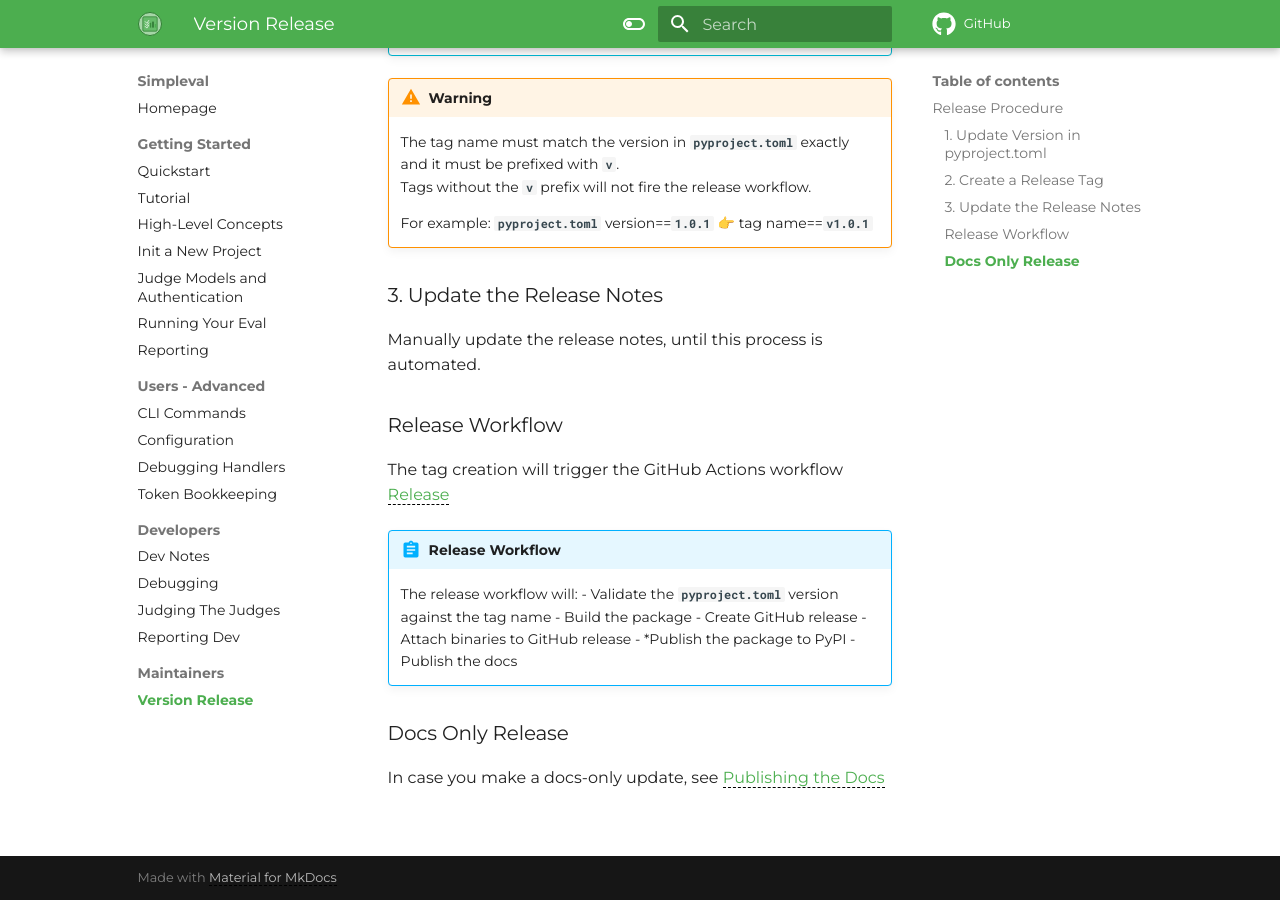
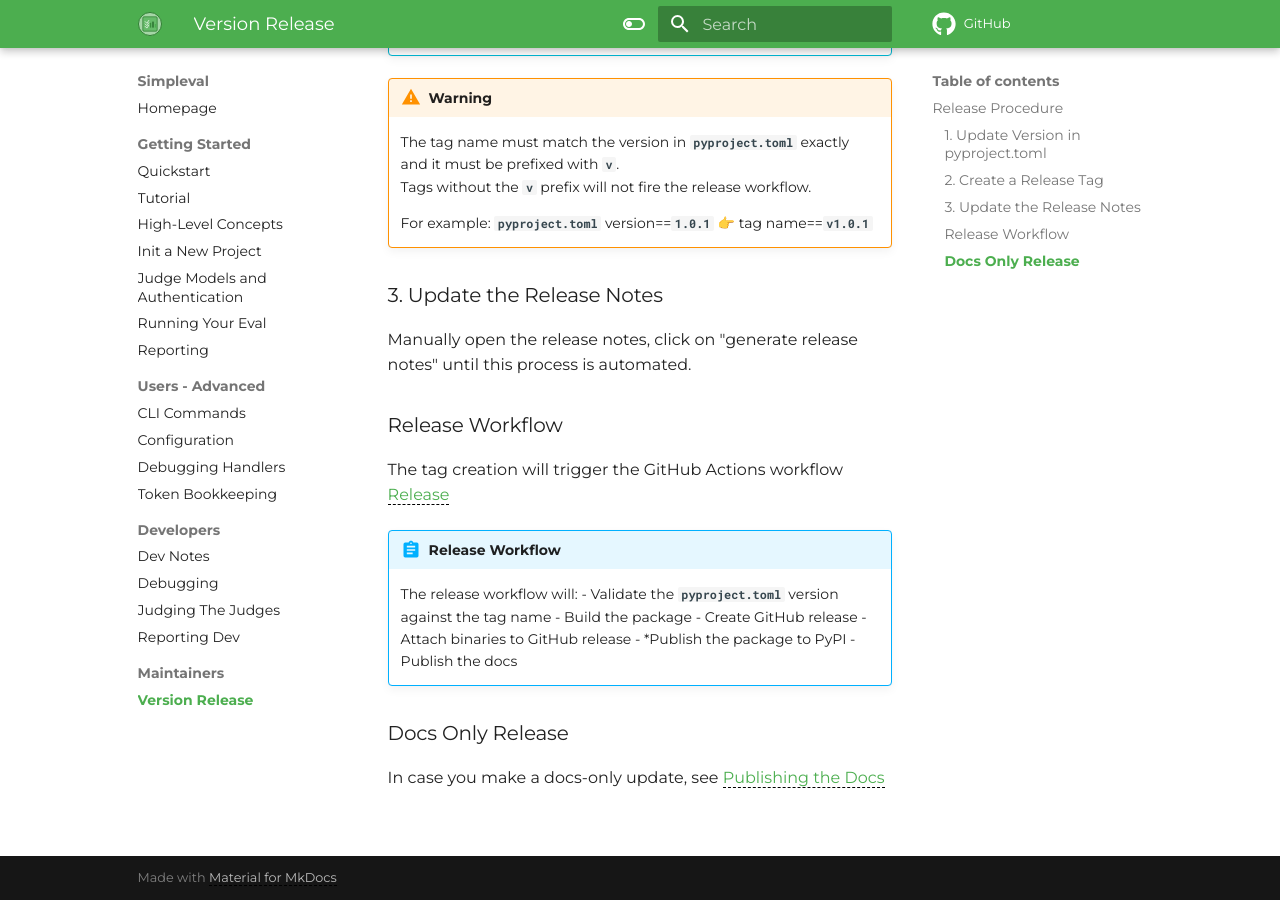
Before and after one commit to cyberark/simple-llm-eval, an MkDocs documentation site: the page built from docs/maintainers/version-release.md, in a window 1280 px wide and 900 px high, scrolled down 1449 px. Built offline with MkDocs 1.6.1 and Material for MkDocs 9.7.7, drawn with Linux system fonts in a browser that asks for light colours; comment, search, counter and statistics services are not loaded; the version menu is left out.

Commit message:
update release pipeline

```diff
--- a/docs/maintainers/version-release.md
+++ b/docs/maintainers/version-release.md
@@ -56,7 +56,7 @@ On the main branch, create a tag using the git cli. Set the tag value to be `v<n
     For example: `pyproject.toml` version==`1.0.1` 👉 tag name==`v1.0.1`
 
 ### 3. Update the Release Notes
-Manually update the release notes, until this process is automated.
+Manually open the release notes, click on "generate release notes" until this process is automated.
 
 ### Release Workflow
 
```
